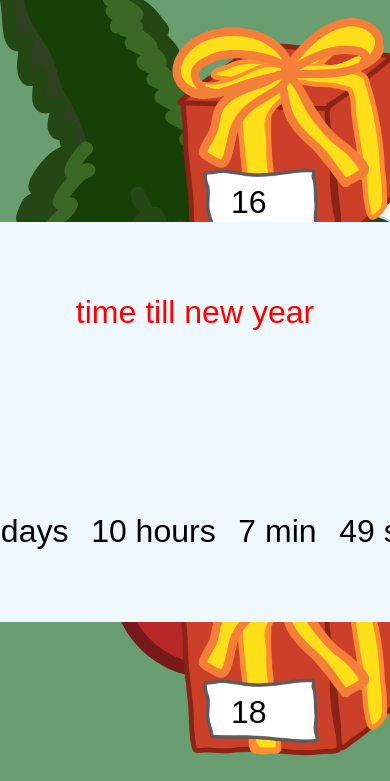
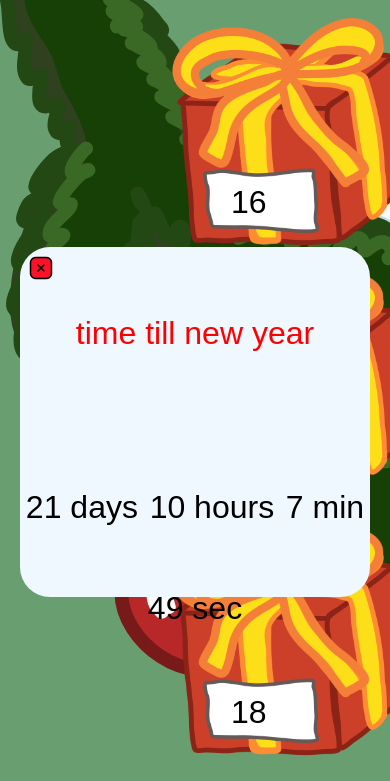
Before and after one commit to BriocheChimiq/asd, a plain HTML site: page index.html in a window 390 px wide. Shown: the top 781 px of the page. Drawn offline with Linux system fonts and the light colour scheme.

Commit message:
Update index.css

```diff
--- a/index.css
+++ b/index.css
@@ -92,3 +92,9 @@
   background-color: transparent;
   cursor: pointer;
 }
+@media screen and (max-width: 500px) {
+  .popup{
+    width: 350px;
+    height: 350px;
+  }
+}
```
